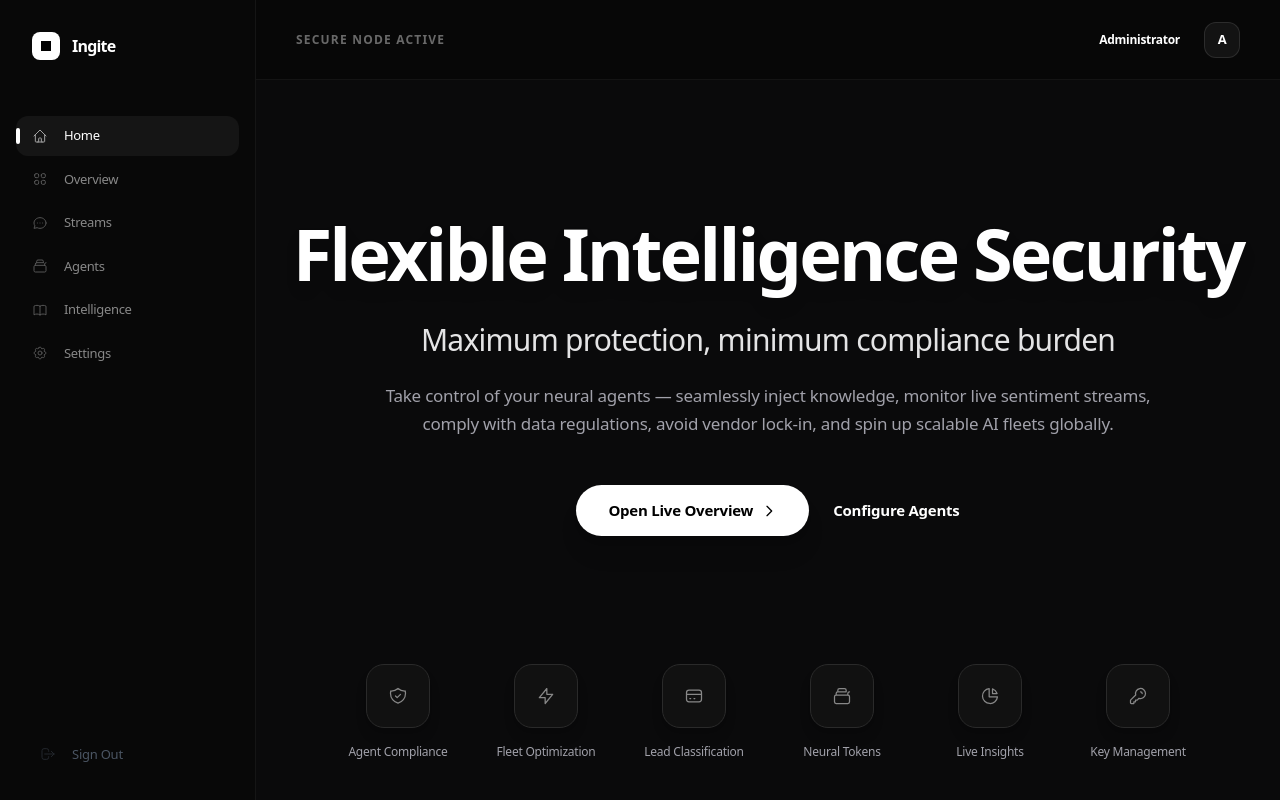
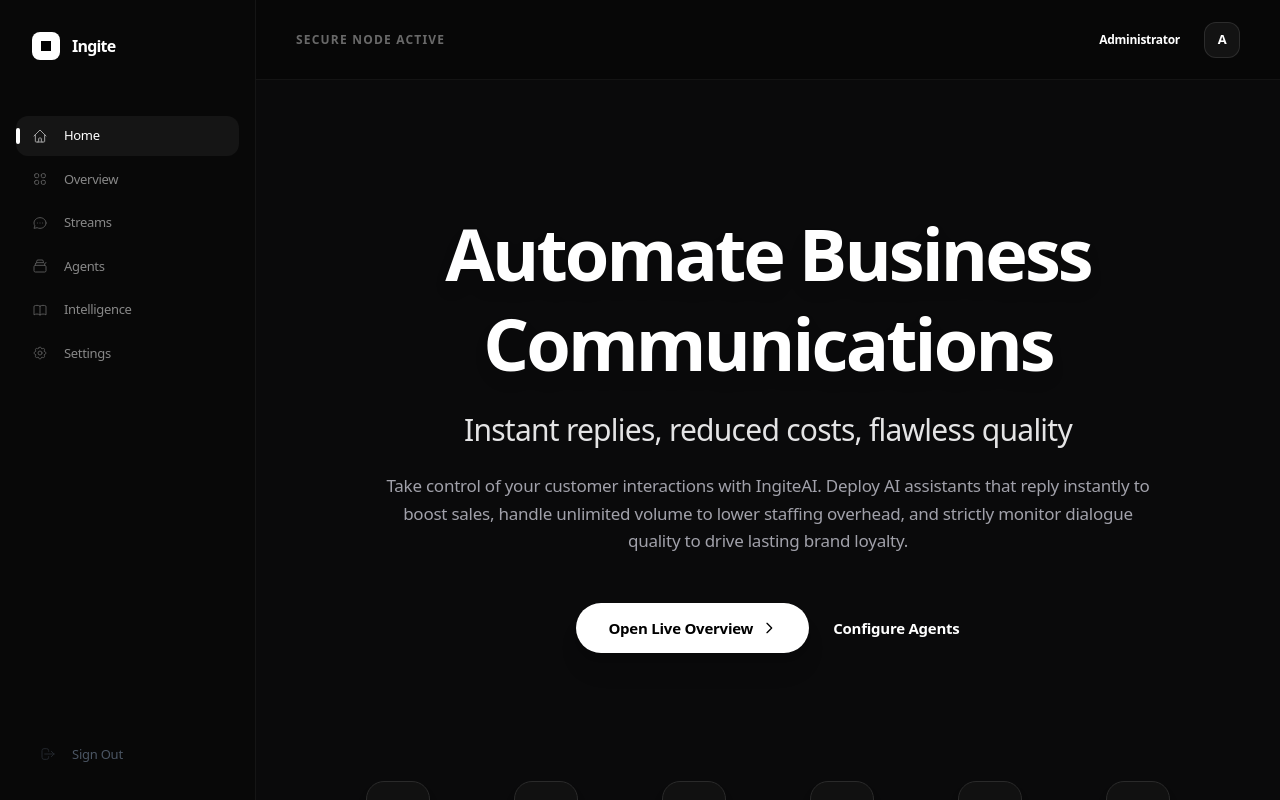
Before and after one commit to Asicvfx/IngiteAI, a Nuxt app in the folder frontend/: page / in a window 1280 px wide. Built offline with nearby package versions, Linux system fonts and the light colour scheme; what vue3-google-login would draw is missing.

Commit message:
feat: update landing page copy to reflect sales and automation goals

```diff
--- a/frontend/pages/index.vue
+++ b/frontend/pages/index.vue
@@ -6,13 +6,13 @@
     <div class="relative z-10 max-w-6xl mx-auto px-6 py-24 md:py-32 flex flex-col items-center">
       <!-- Centered Hero Text -->
       <h1 class="text-5xl md:text-[72px] leading-tight font-semibold tracking-[-0.04em] text-center mb-6 text-white drop-shadow-lg">
-        Flexible Intelligence Security
+        Automate Business Communications
       </h1>
       <h2 class="text-2xl md:text-3xl text-[#E4E4E5] font-medium tracking-tight text-center mb-6">
-        Maximum protection, minimum compliance burden
+        Instant replies, reduced costs, flawless quality
       </h2>
       <p class="text-[17px] text-[#A1A1AA] leading-relaxed max-w-3xl text-center mb-12 font-medium">
-        Take control of your neural agents — seamlessly inject knowledge, monitor live sentiment streams, comply with data regulations, avoid vendor lock-in, and spin up scalable AI fleets globally.
+        Take control of your customer interactions with IngiteAI. Deploy AI assistants that reply instantly to boost sales, handle unlimited volume to lower staffing overhead, and strictly monitor dialogue quality to drive lasting brand loyalty.
       </p>
 
       <div class="flex items-center justify-center space-x-6 mb-32">
@@ -72,11 +72,11 @@
 
 <script setup lang="ts">
 const features = [
-  { name: 'Agent\nCompliance', icon: '<svg class="w-5 h-5" fill="none" stroke="currentColor" viewBox="0 0 24 24"><path stroke-linecap="round" stroke-linejoin="round" stroke-width="1.5" d="M9 12l2 2 4-4m5.618-4.016A11.955 11.955 0 0112 2.944a11.955 11.955 0 01-8.618 3.04A12.02 12.02 0 003 9c0 5.591 3.824 10.29 9 11.622 5.176-1.332 9-6.03 9-11.622 0-1.042-.133-2.052-.382-3.016z"></path></svg>' },
-  { name: 'Fleet\nOptimization', icon: '<svg class="w-5 h-5" fill="none" stroke="currentColor" viewBox="0 0 24 24"><path stroke-linecap="round" stroke-linejoin="round" stroke-width="1.5" d="M13 10V3L4 14h7v7l9-11h-7z"></path></svg>' },
-  { name: 'Lead\nClassification', icon: '<svg class="w-5 h-5" fill="none" stroke="currentColor" viewBox="0 0 24 24"><path stroke-linecap="round" stroke-linejoin="round" stroke-width="1.5" d="M3 10h18M7 15h1m4 0h1m-7 4h12a3 3 0 003-3V8a3 3 0 00-3-3H6a3 3 0 00-3 3v8a3 3 0 003 3z"></path></svg>' },
-  { name: 'Neural\nTokens', icon: '<svg class="w-5 h-5" fill="none" stroke="currentColor" viewBox="0 0 24 24"><path stroke-linecap="round" stroke-linejoin="round" stroke-width="1.5" d="M19 11H5m14 0a2 2 0 012 2v6a2 2 0 01-2 2H5a2 2 0 01-2-2v-6a2 2 0 012-2m14 0V9a2 2 0 012-2M5 11V9a2 2 0 012-2m0 0V5a2 2 0 012-2h6a2 2 0 012 2v2M7 7h10"></path></svg>' },
+  { name: 'Instant\nReplies', icon: '<svg class="w-5 h-5" fill="none" stroke="currentColor" viewBox="0 0 24 24"><path stroke-linecap="round" stroke-linejoin="round" stroke-width="1.5" d="M13 10V3L4 14h7v7l9-11h-7z"></path></svg>' },
+  { name: 'Cost\nReduction', icon: '<svg class="w-5 h-5" fill="none" stroke="currentColor" viewBox="0 0 24 24"><path stroke-linecap="round" stroke-linejoin="round" stroke-width="1.5" d="M12 8c-1.657 0-3 .895-3 2s1.343 2 3 2 3 .895 3 2-1.343 2-3 2m0-8c1.11 0 2.08.402 2.599 1M12 8V7m0 1v8m0 0v1m0-1c-1.11 0-2.08-.402-2.599-1M21 12a9 9 0 11-18 0 9 9 0 0118 0z"></path></svg>' },
+  { name: 'Lead\nConversion', icon: '<svg class="w-5 h-5" fill="none" stroke="currentColor" viewBox="0 0 24 24"><path stroke-linecap="round" stroke-linejoin="round" stroke-width="1.5" d="M3 10h18M7 15h1m4 0h1m-7 4h12a3 3 0 003-3V8a3 3 0 00-3-3H6a3 3 0 00-3 3v8a3 3 0 003 3z"></path></svg>' },
+  { name: 'Quality\nControl', icon: '<svg class="w-5 h-5" fill="none" stroke="currentColor" viewBox="0 0 24 24"><path stroke-linecap="round" stroke-linejoin="round" stroke-width="1.5" d="M9 12l2 2 4-4m5.618-4.016A11.955 11.955 0 0112 2.944a11.955 11.955 0 01-8.618 3.04A12.02 12.02 0 003 9c0 5.591 3.824 10.29 9 11.622 5.176-1.332 9-6.03 9-11.622 0-1.042-.133-2.052-.382-3.016z"></path></svg>' },
   { name: 'Live\nInsights', icon: '<svg class="w-5 h-5" fill="none" stroke="currentColor" viewBox="0 0 24 24"><path stroke-linecap="round" stroke-linejoin="round" stroke-width="1.5" d="M11 3.055A9.001 9.001 0 1020.945 13H11V3.055z"></path><path stroke-linecap="round" stroke-linejoin="round" stroke-width="1.5" d="M20.488 9H15V3.512A9.025 9.025 0 0120.488 9z"></path></svg>' },
-  { name: 'Key\nManagement', icon: '<svg class="w-5 h-5" fill="none" stroke="currentColor" viewBox="0 0 24 24"><path stroke-linecap="round" stroke-linejoin="round" stroke-width="1.5" d="M15 7a2 2 0 012 2m4 0a6 6 0 01-7.743 5.743L11 17H9v2H7v2H4a1 1 0 01-1-1v-2.586a1 1 0 01.293-.707l5.964-5.964A6 6 0 1121 9z"></path></svg>' }
+  { name: 'Unlimited\nVolume', icon: '<svg class="w-5 h-5" fill="none" stroke="currentColor" viewBox="0 0 24 24"><path stroke-linecap="round" stroke-linejoin="round" stroke-width="1.5" d="M19 11H5m14 0a2 2 0 012 2v6a2 2 0 01-2 2H5a2 2 0 01-2-2v-6a2 2 0 012-2m14 0V9a2 2 0 012-2M5 11V9a2 2 0 012-2m0 0V5a2 2 0 012-2h6a2 2 0 012 2v2M7 7h10"></path></svg>' }
 ];
 </script>
```
